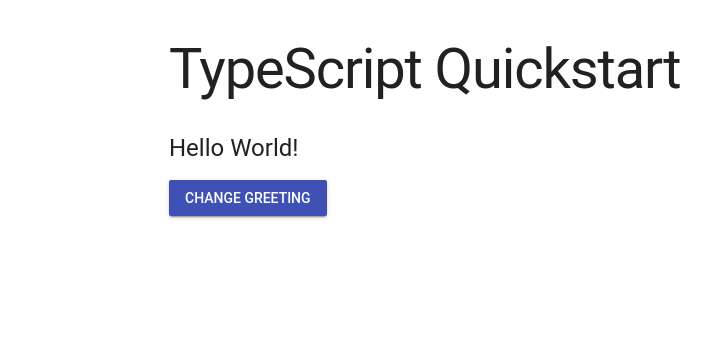
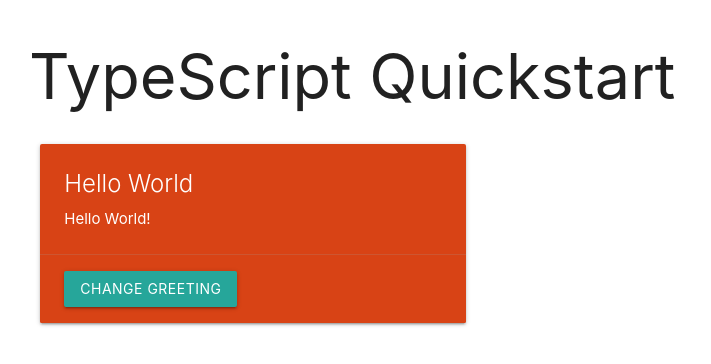
Before and after one commit to feihong/typescript-quickstart, a website with bundled scripts: page static/index.html in a window 1280 px wide. Shown: the whole page, without its empty margins (163-874 px from the left). Built offline with nearby package versions, Linux system fonts and the light colour scheme.

Commit message:
Use Materialize instead of MDL

```diff
--- a/src/app.ts
+++ b/src/app.ts
@@ -1,3 +1,9 @@
+interface Movie {
+  title: string,
+  director: string,
+  year: number,
+}
+
 const greetings = [
   'Hello World',
   'Hola Mundo',
--- a/static/index.html
+++ b/static/index.html
@@ -1,29 +1,33 @@
 <!DOCTYPE html>
-<html lang='en'><head>
+<html lang='en'>
+<head>
 <meta charset='utf-8'>
 <meta name='viewport' content='width=device-width, initial-scale=1, shrink-to-fit=no'>
 <meta http-equiv='x-ua-compatible' content='ie=edge'>
 <title>TypeScript Quickstart</title>
-<link rel='stylesheet' href='https://fonts.googleapis.com/icon?family=Material+Icons'>
-<link rel='stylesheet' href='https://code.getmdl.io/1.2.1/material.indigo-pink.min.css'>
+<link rel='stylesheet' href='https://cdnjs.cloudflare.com/ajax/libs/materialize/0.97.8/css/materialize.min.css'>
 </head>
-<body>
+<body class='container'>
 
-<div class='mdl-grid'>
-  <div class="mdl-layout-spacer"></div>
-  <div class='mdl-cell--6-col mdl-grid--no-spacing'>
-    <h1>TypeScript Quickstart</h1>
+<h1>TypeScript Quickstart</h1>
 
-    <h4 id='message'>???</h4>
-
-    <button class='mdl-button mdl-js-button mdl-button--raised mdl-button--colored'>Change greeting</button>
+<div class='row'>
+  <div class='col s12 m6'>
+    <div class='card hoverable deep-orange darken-3'>
+      <div class='card-content white-text'>
+        <span class='card-title'>Hello World</span>
+        <p id='message'>???</p>
+      </div>
+      <div class='card-action'>
+        <button class='btn waves-effect'>Change greeting</button>
+      </div>
+    </div>
   </div>
-  <div class="mdl-layout-spacer"></div>
 </div>
 
-<script src='http://code.jquery.com/jquery-3.1.1.min.js'>
-</script>
-<script defer src='https://code.getmdl.io/1.2.1/material.min.js'></script>
+
+<script src='http://code.jquery.com/jquery-3.1.1.min.js'></script>
+<script src='https://cdnjs.cloudflare.com/ajax/libs/materialize/0.97.8/js/materialize.min.js'></script>
 <script src='bundle.js'></script>
 </body>
 </html>
```
